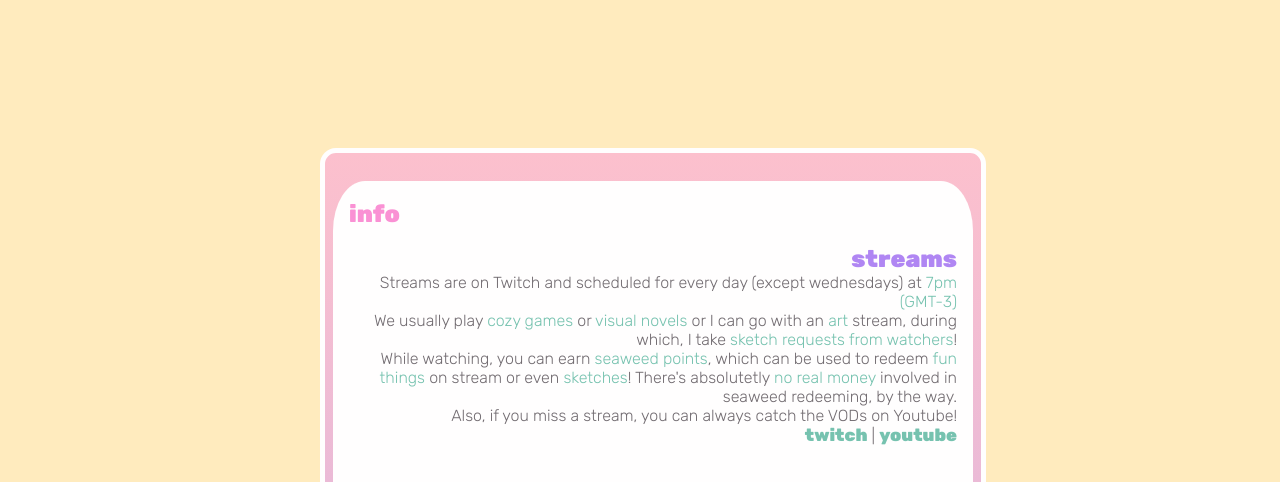
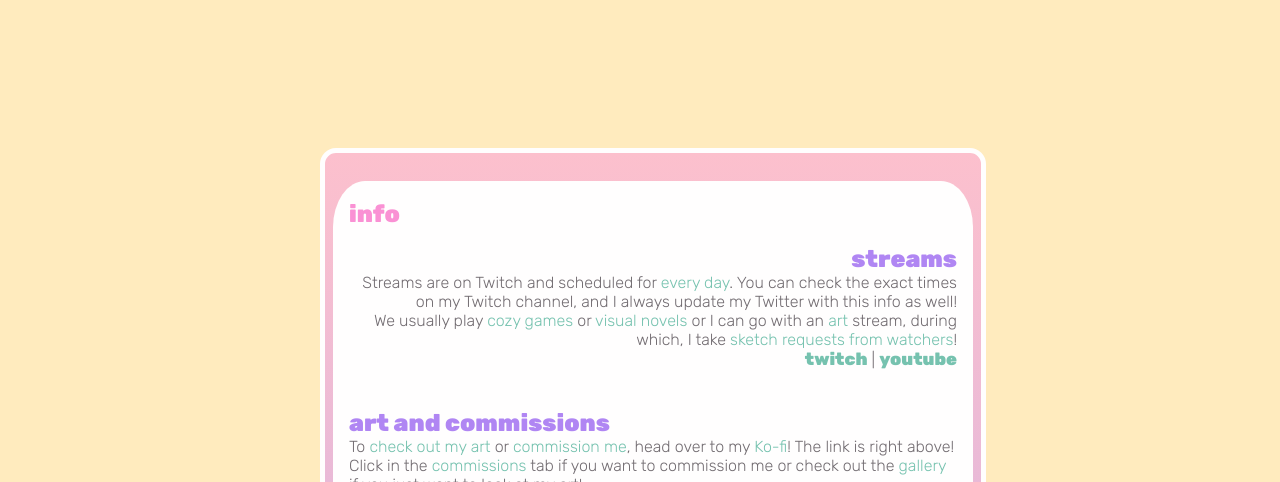
Before and after one commit to gabriellocosta/squ1d, a plain HTML site: page index.html in a window 1280 px wide. Shown: the part 452-934 px from the top of the page. Drawn offline with Linux system fonts and the light colour scheme; a web font is replaced by a local one.

Commit message:
Update index.html

```diff
--- a/index.html
+++ b/index.html
@@ -52,13 +52,9 @@
         <p class="textoaboutright">
           <strong>streams</strong>
           <br>
-          Streams are on Twitch and scheduled for every day (except wednesdays) at <i>7pm (GMT-3)</i>
+          Streams are on Twitch and scheduled for <i>every day</i>. You can check the exact times on my Twitch channel, and I always update my Twitter with this info as well!
           <br>
           We usually play <i>cozy games</i> or <i>visual novels</i> or I can go with an <i>art</i> stream, during which, I take <i>sketch requests from watchers</i>!
-          <br>
-          While watching, you can earn <i>seaweed points</i>, which can be used to redeem <i>fun things</i> on stream or even <i>sketches</i>! There's absolutetly <i>no real money</i> involved in seaweed redeeming, by the way.
-          <br>
-          Also, if you miss a stream, you can always catch the VODs on Youtube!
           <br>
           <a href="https://www.twitch.tv/squ1dcrossing" class="donate">twitch</a> | <a href="https://www.youtube.com/channel/UCuEy0MbtT_Ra79tsiKtj1dA" class="donate">youtube</a>
         </p>
```
